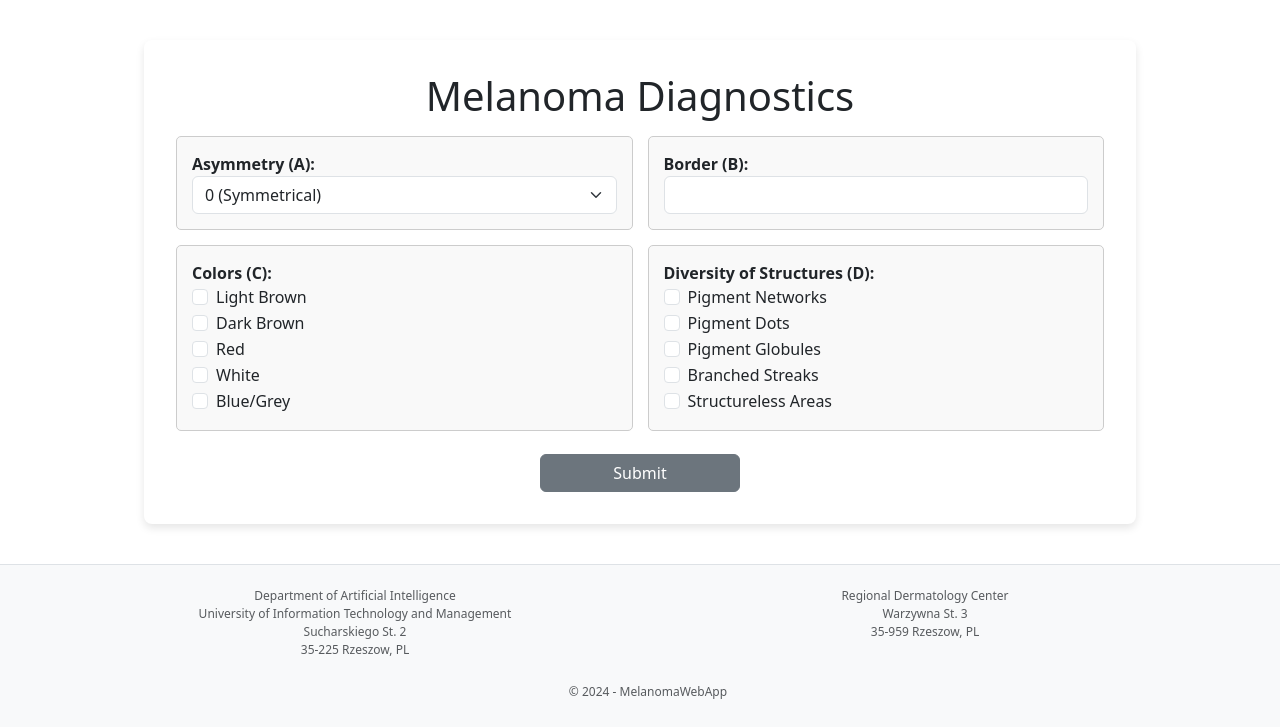
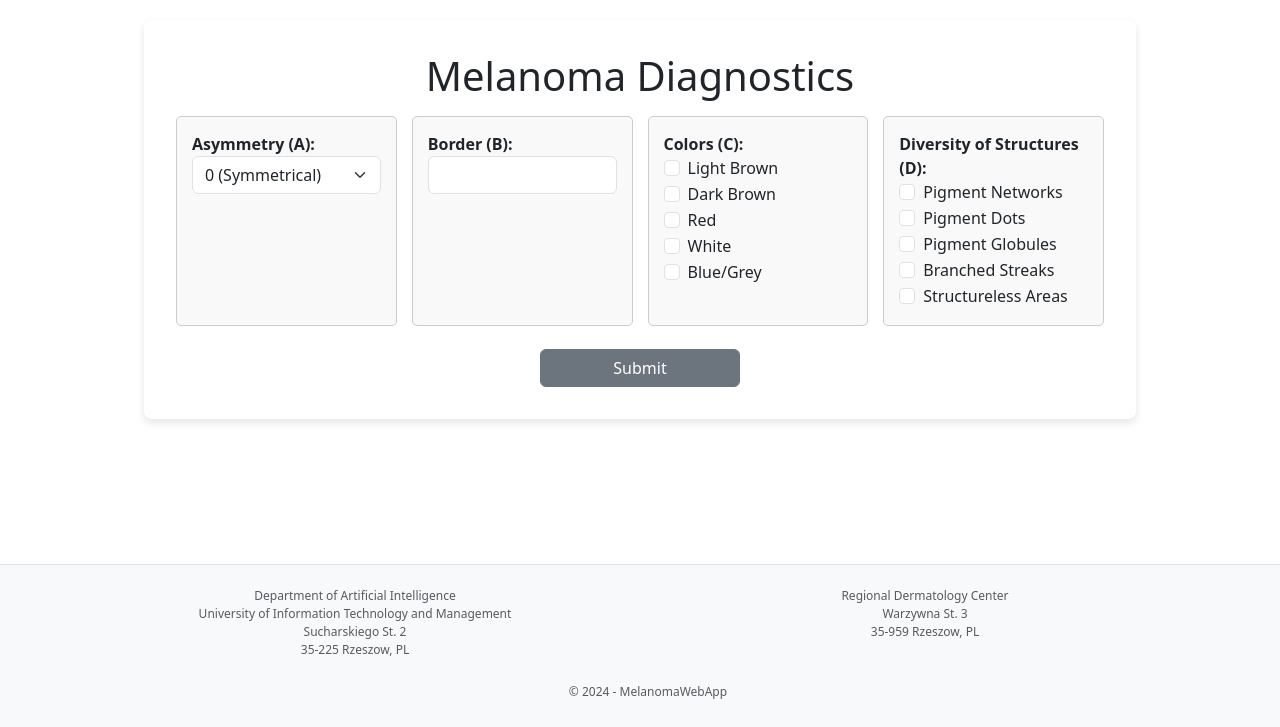
Before and after one commit to gwanat/python_melanoma_app, a Flask app: page /diagnostics in a window 1280 px wide. Shown: the part 73-800 px from the top of the page. Run offline with Flask 3, Linux system fonts and the light colour scheme.

Commit message:
fixed form

```diff
--- a/static/css/styles.css
+++ b/static/css/styles.css
@@ -22,7 +22,8 @@ main {
     flex-grow: 1;
     display: flex;
     justify-content: center;
-    align-items: center;
+    align-items: flex-start;
+    padding: 20px;
 }
 
 .form-container {
@@ -47,7 +48,7 @@ main {
 
 .section {
     flex: 1;
-    min-width: 300px;
+    min-width: 200px;
     border: 1px solid #ccc;
     padding: 15px;
     border-radius: 5px;
```
